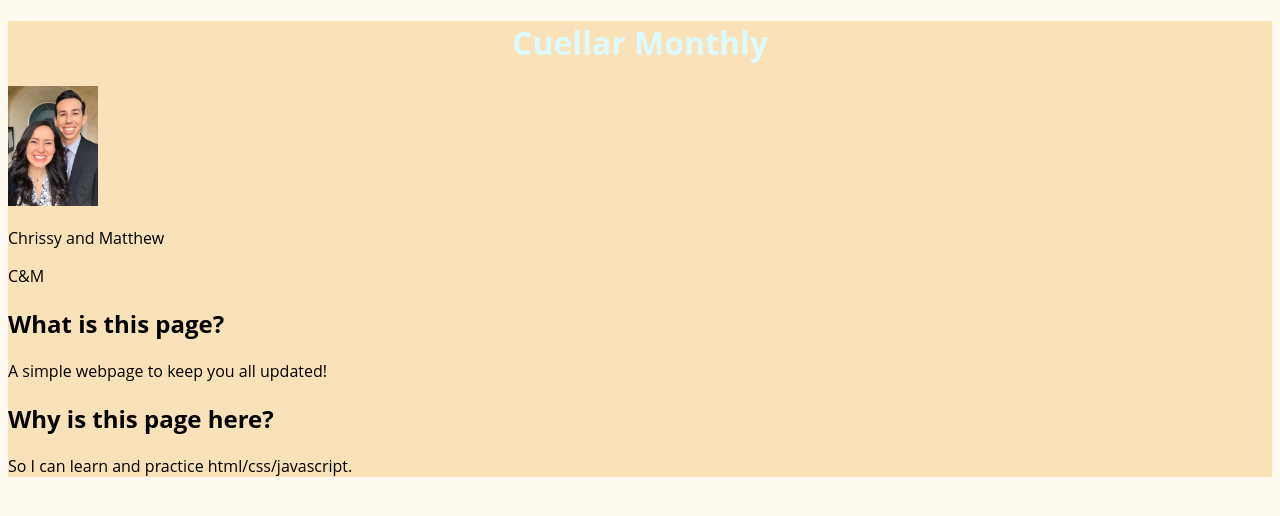
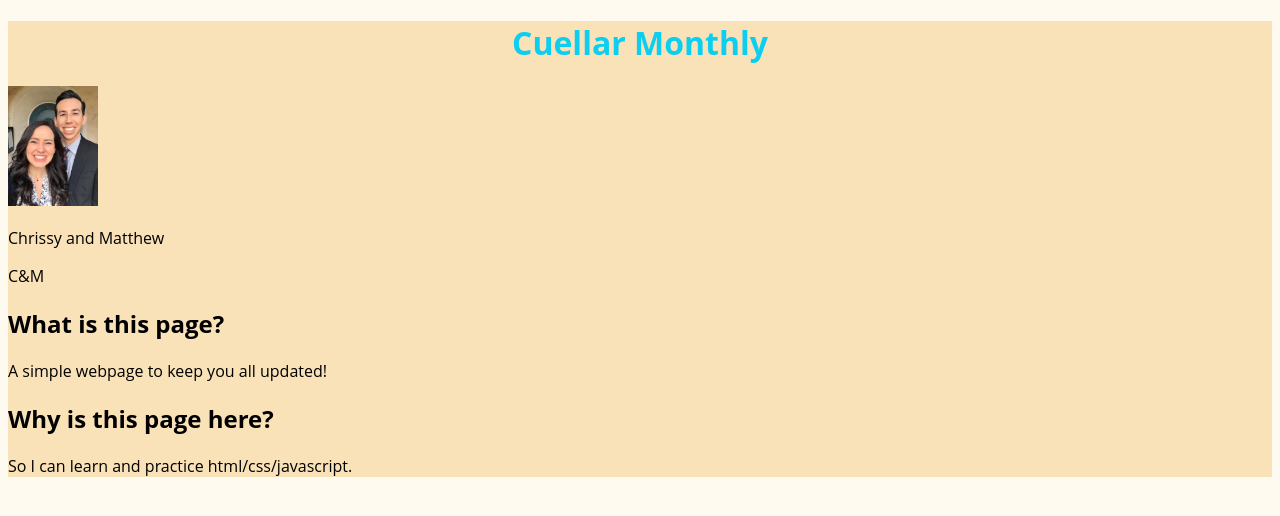
Before and after one commit to mcuellar1213/Cuellar-Monthly, a website: page index.html in a window 1280 px wide. Drawn offline with Linux system fonts and the light colour scheme.

Commit message:
Changed h1 color

```diff
--- a/styles/styles.css
+++ b/styles/styles.css
@@ -4,7 +4,7 @@ html{
 }
 
 h1 {
-    color: #dcfaff;
+    color: #0ccef0;
     text-align: center;
     font-weight: bold;
 }
```
